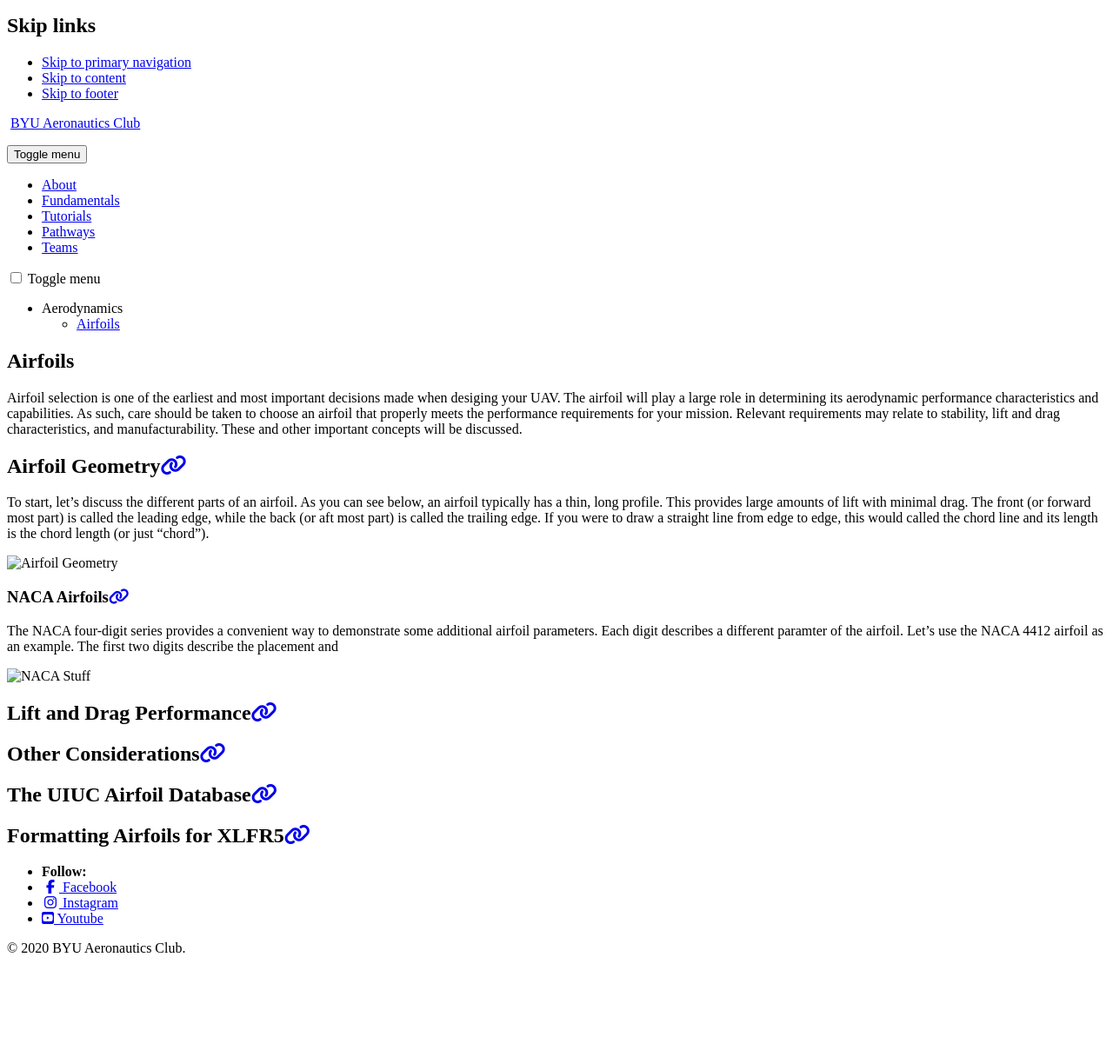
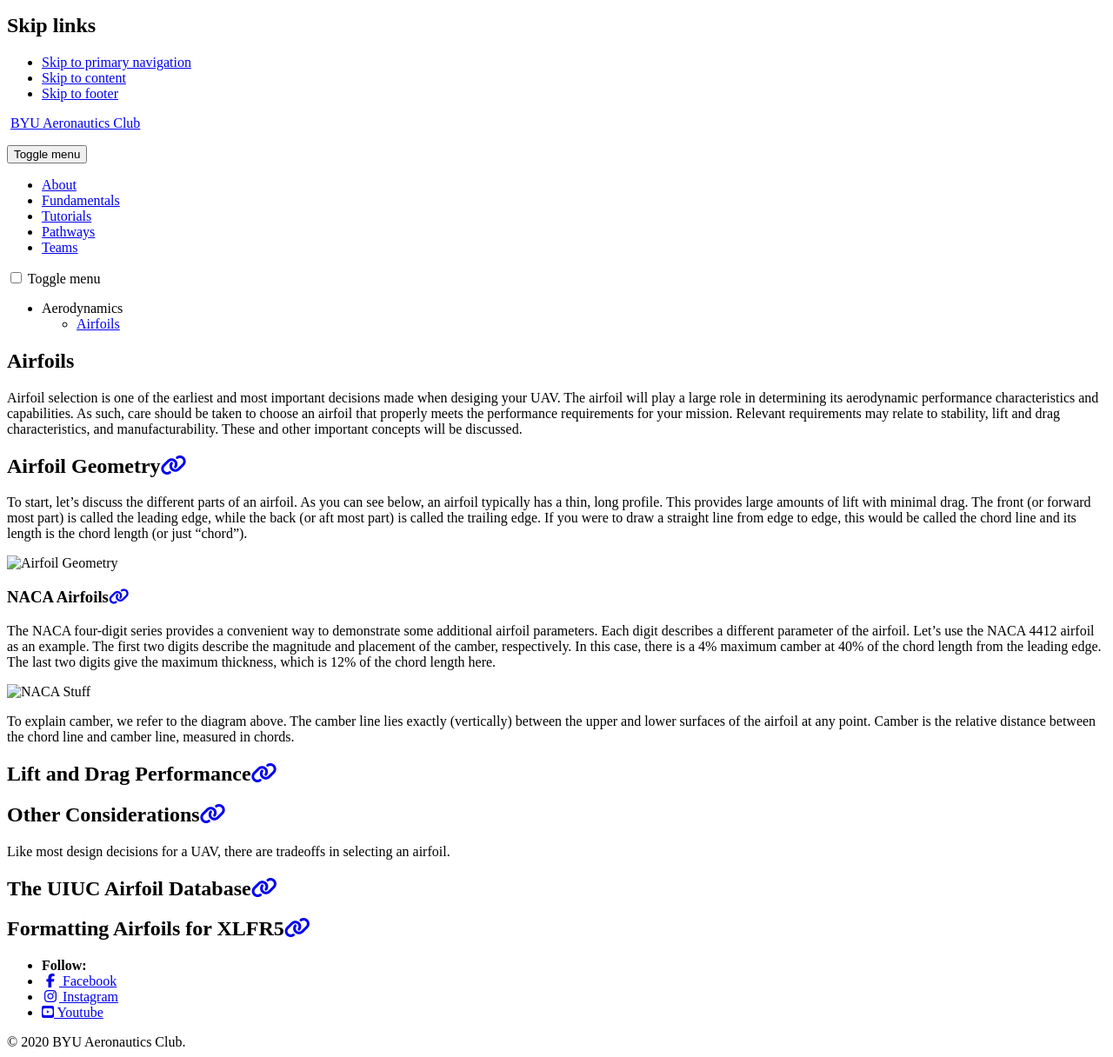
Before and after one commit to BYU-Aeronautics-Club/BYUAeronauticsClub.github.io, a Jekyll site: the page built from _pages/fundamentals/aerodynamics/airfoils.md, in a window 1280 px wide, cut to the strip 112-1328 px from the top of the page. Shown: the whole strip at 87% size. Built offline with Jekyll 4.4.1, drawn with Linux system fonts in a browser that asks for light colours; cached includes are drawn as plain includes; nearby versions of some CDN libraries; before the commit the page ends 1220 px from its top, so only the background shows below that.

Commit message:
Adding more page content

```diff
--- a/_pages/fundamentals/aerodynamics/airfoils.md
+++ b/_pages/fundamentals/aerodynamics/airfoils.md
@@ -9,19 +9,21 @@ sidebar:
 Airfoil selection is one of the earliest and most important decisions made when desiging your UAV. The airfoil will play a large role in determining its aerodynamic performance characteristics and capabilities. As such, care should be taken to choose an airfoil that properly meets the performance requirements for your mission. Relevant requirements may relate to stability, lift and drag characteristics, and manufacturability. These and other important concepts will be discussed.
 
 ## Airfoil Geometry
-To start, let's discuss the different parts of an airfoil. As you can see below, an airfoil typically has a thin, long profile. This provides large amounts of lift with minimal drag. The front (or forward most part) is called the leading edge, while the back (or aft most part) is called the trailing edge. If you were to draw a straight line from edge to edge, this would called the chord line and its length is the chord length (or just "chord").
+To start, let's discuss the different parts of an airfoil. As you can see below, an airfoil typically has a thin, long profile. This provides large amounts of lift with minimal drag. The front (or forward most part) is called the leading edge, while the back (or aft most part) is called the trailing edge. If you were to draw a straight line from edge to edge, this would be called the chord line and its length is the chord length (or just "chord").
 
 ![Airfoil Geometry](./figures/NACA.JPG)
 
 ### NACA Airfoils
-The NACA four-digit series provides a convenient way to demonstrate some additional airfoil parameters. Each digit describes a different paramter of the airfoil. Let's use the NACA 4412 airfoil as an example. The first two digits describe the placement and
+The NACA four-digit series provides a convenient way to demonstrate some additional airfoil parameters. Each digit describes a different parameter of the airfoil. Let's use the NACA 4412 airfoil as an example. The first two digits describe the magnitude and placement of the camber, respectively. In this case, there is a 4% maximum camber at 40% of the chord length from the leading edge. The last two digits give the maximum thickness, which is 12% of the chord length here.
 
 ![NACA Stuff](./figures/NACA1.JPG)
 
+To explain camber, we refer to the diagram above. The camber line lies exactly (vertically) between the upper and lower surfaces of the airfoil at any point. Camber is the relative distance between the chord line and camber line, measured in chords.
+
 ## Lift and Drag Performance
 
-
 ## Other Considerations
+Like most design decisions for a UAV, there are tradeoffs in selecting an airfoil.
 
 ## The UIUC Airfoil Database
 
```
